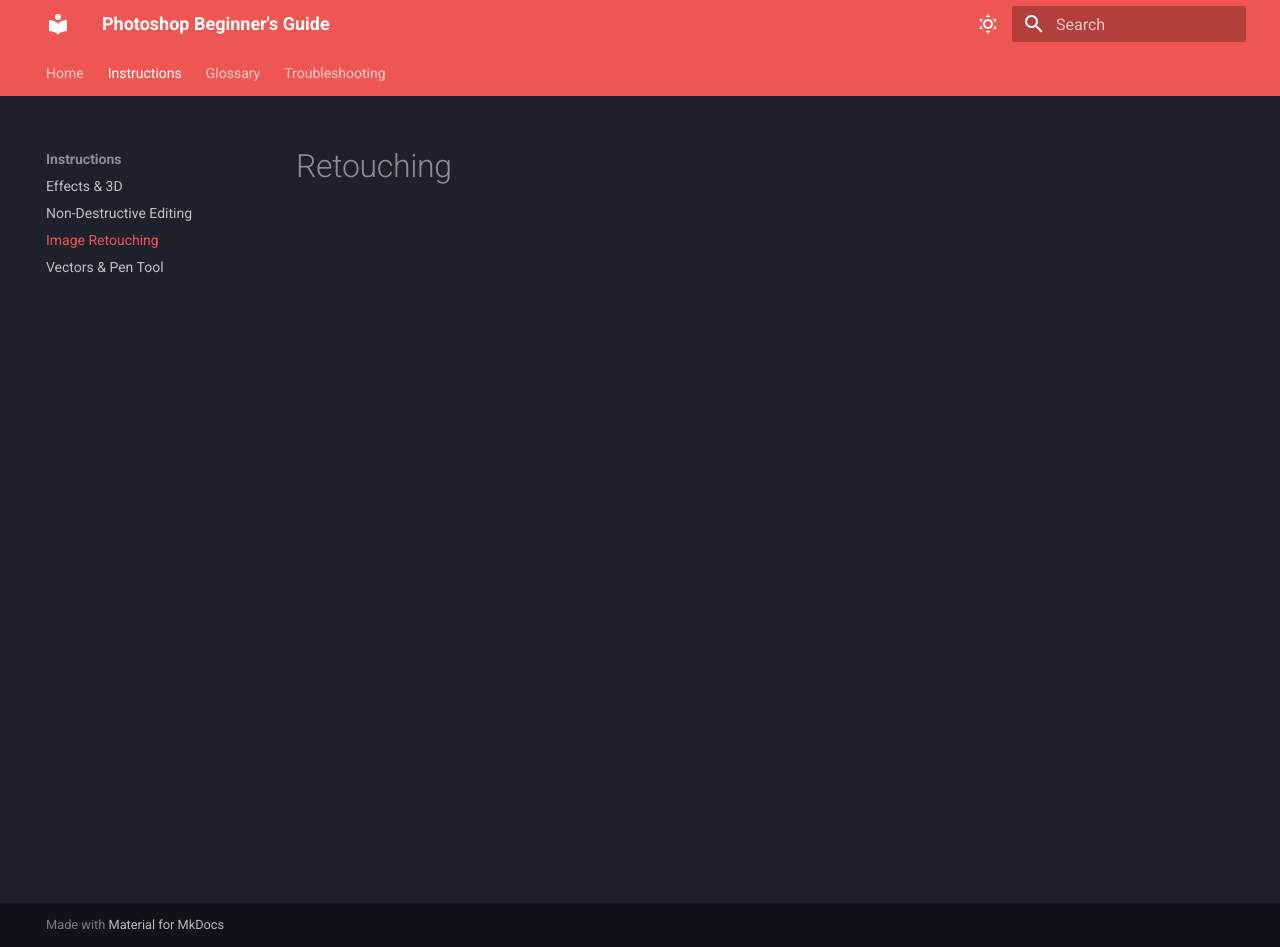
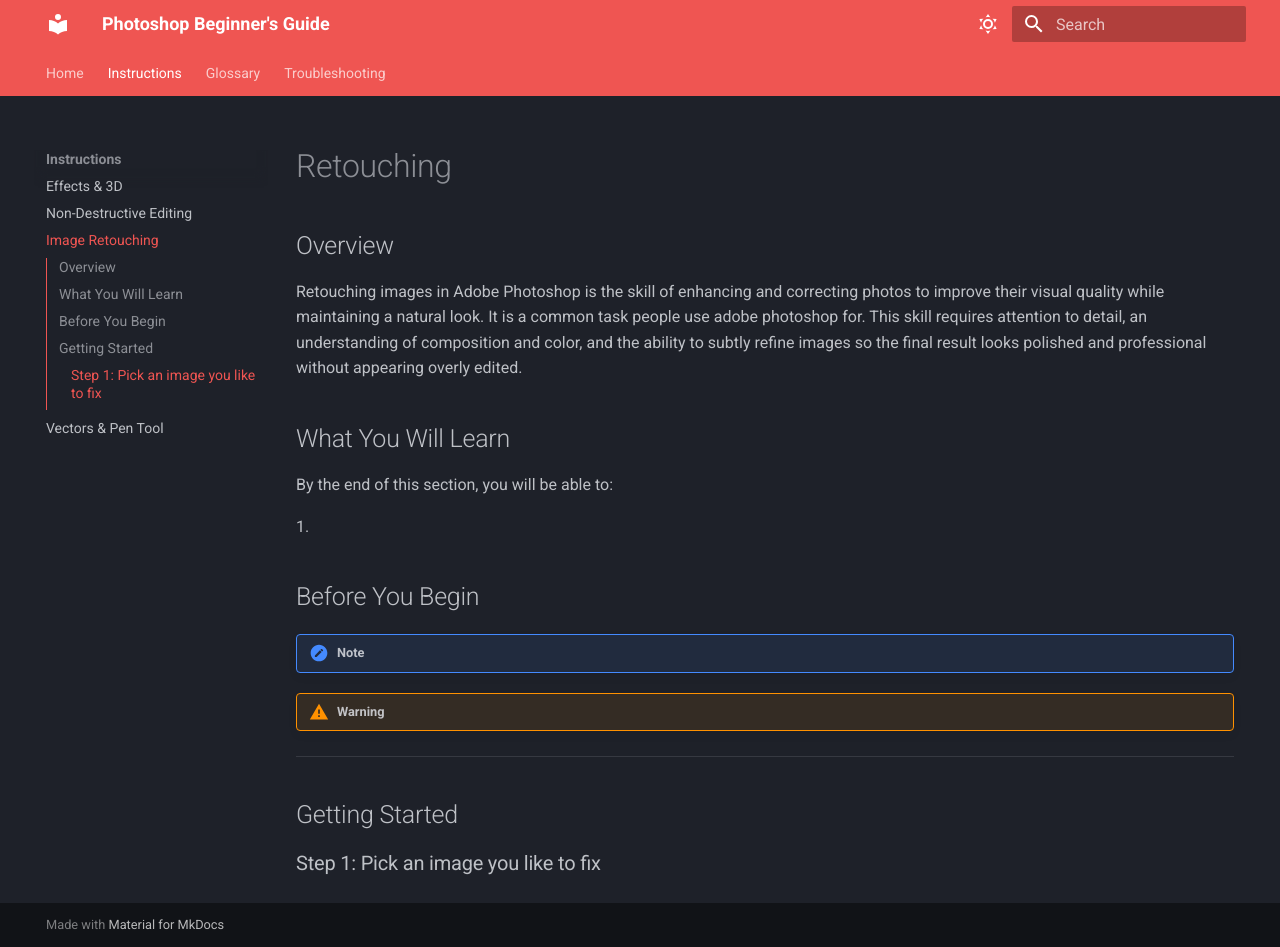
Before and after one commit to ShervinBabaei2007/mkdoc-UserDoc, an MkDocs documentation site: the page built from docs/instructions/retouching.md, in a window 1280 px wide and 947 px high. Built offline with MkDocs 1.6.1 and Material for MkDocs 9.7.7, drawn with Linux system fonts in a browser that asks for light colours.

Commit message:
add overview to retouching

```diff
--- a/docs/instructions/retouching.md
+++ b/docs/instructions/retouching.md
@@ -1 +1,27 @@
 # Retouching
+
+## Overview
+
+Retouching images in Adobe Photoshop is the skill of enhancing and correcting photos to improve their visual quality while maintaining a natural look. It is a common task people use adobe photoshop for. This skill requires attention to detail, an understanding of composition and color, and the ability to subtly refine images so the final result looks polished and professional without appearing overly edited.
+
+## What You Will Learn
+
+By the end of this section, you will be able to:
+
+1.
+
+## Before You Begin
+
+!!! note
+
+
+!!! warning
+
+
+---
+
+## Getting Started
+
+
+
+### Step 1: Pick an image you like to fix
```
